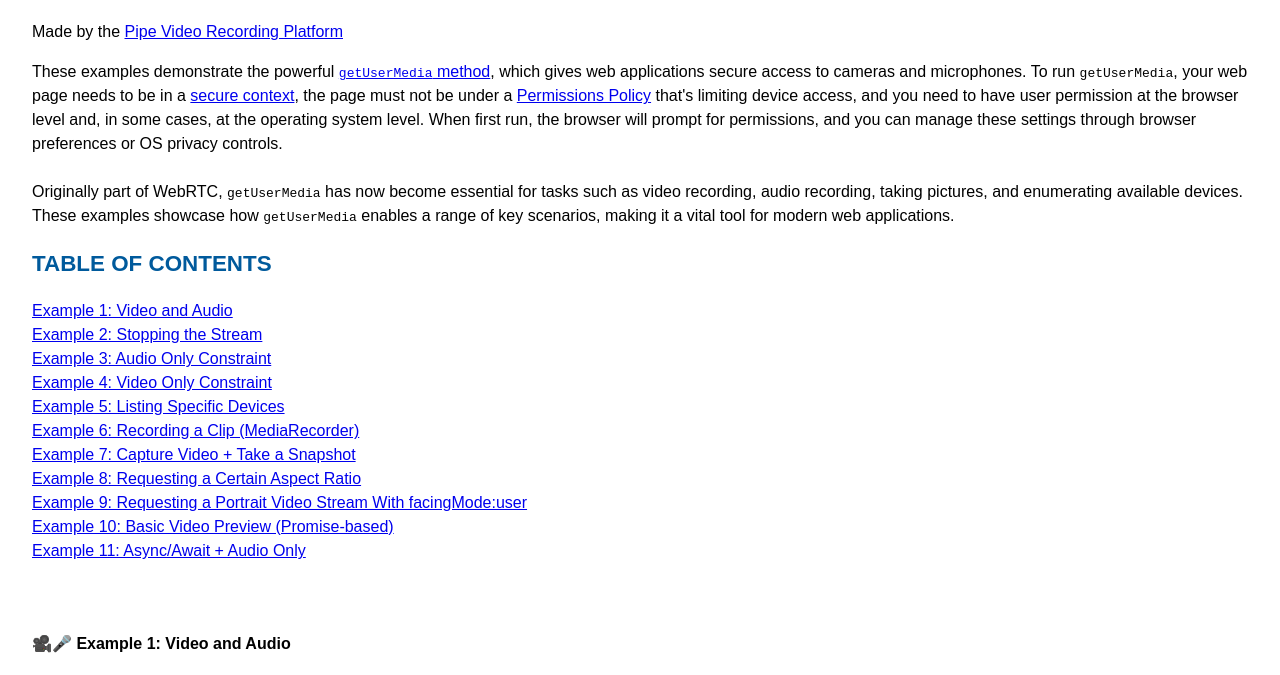
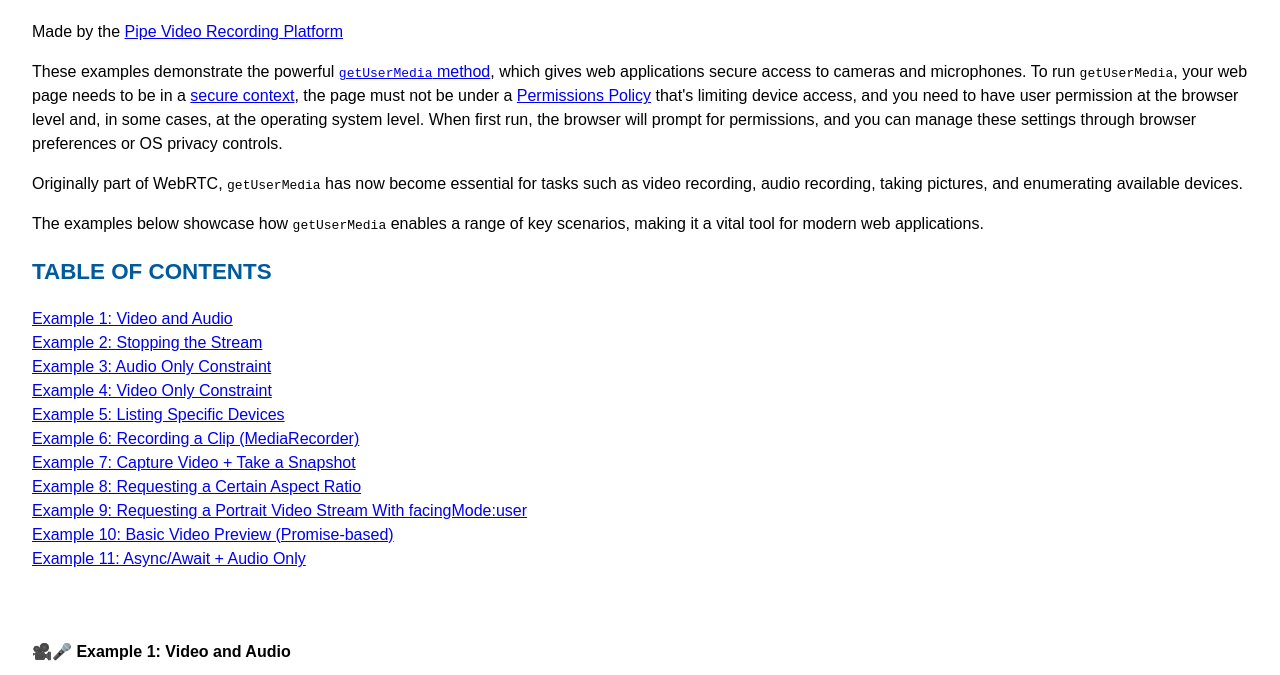
Before and after one commit to addpipe/getUserMedia-examples, a plain HTML site: page index.html in a window 1280 px wide. Shown: the part 88-763 px from the top of the page. Drawn offline with Linux system fonts and the light colour scheme.

Commit message:
better HTML structure for the description

```diff
--- a/index.html
+++ b/index.html
@@ -157,12 +157,9 @@
     <h1>getUserMedia Examples </h1>
     <p class="description">Made by the <a href="https://addpipe.com" target="_blank">Pipe Video Recording Platform</a></p>
 
-    <p class="description">
-        These examples demonstrate the powerful <a href="https://developer.mozilla.org/en-US/docs/Web/API/MediaDevices/getUserMedia" target="_blank"><code>getUserMedia</code> method</a>, which gives web applications secure access to cameras and microphones. To run <code>getUserMedia</code>, your web page needs to be in a <a href="https://developer.mozilla.org/en-US/docs/Web/Security/Secure_Contexts" target="_blank">secure context</a>, the page must not be under a <a href="https://blog.addpipe.com/camera-and-microphone-access-in-cross-oirigin-iframes-with-feature-policy/" target="_blank">Permissions Policy</a> that's limiting device access, and you need to have user permission at the browser level and, in some cases, at the operating system level. When first run, the browser will prompt for permissions, and you can manage these settings through browser preferences or OS privacy controls.
-        <br />
-        <br />
-        Originally part of WebRTC, <code>getUserMedia</code> has now become essential for tasks such as video recording, audio recording, taking pictures, and enumerating available devices. These examples showcase how <code>getUserMedia</code> enables a range of key scenarios, making it a vital tool for modern web applications.
-    </p>
+    <p class="description">These examples demonstrate the powerful <a href="https://developer.mozilla.org/en-US/docs/Web/API/MediaDevices/getUserMedia" target="_blank"><code>getUserMedia</code> method</a>, which gives web applications secure access to cameras and microphones. To run <code>getUserMedia</code>, your web page needs to be in a <a href="https://developer.mozilla.org/en-US/docs/Web/Security/Secure_Contexts" target="_blank">secure context</a>, the page must not be under a <a href="https://blog.addpipe.com/camera-and-microphone-access-in-cross-oirigin-iframes-with-feature-policy/" target="_blank">Permissions Policy</a> that's limiting device access, and you need to have user permission at the browser level and, in some cases, at the operating system level. When first run, the browser will prompt for permissions, and you can manage these settings through browser preferences or OS privacy controls.
+    <p>Originally part of WebRTC, <code>getUserMedia</code> has now become essential for tasks such as video recording, audio recording, taking pictures, and enumerating available devices.</p>
+    <p>The examples below showcase how <code>getUserMedia</code> enables a range of key scenarios, making it a vital tool for modern web applications.</p>
 
     <h2>table of contents </h2>
     <a href="#videoAndAudio">Example 1: Video and Audio</a><br />
```
